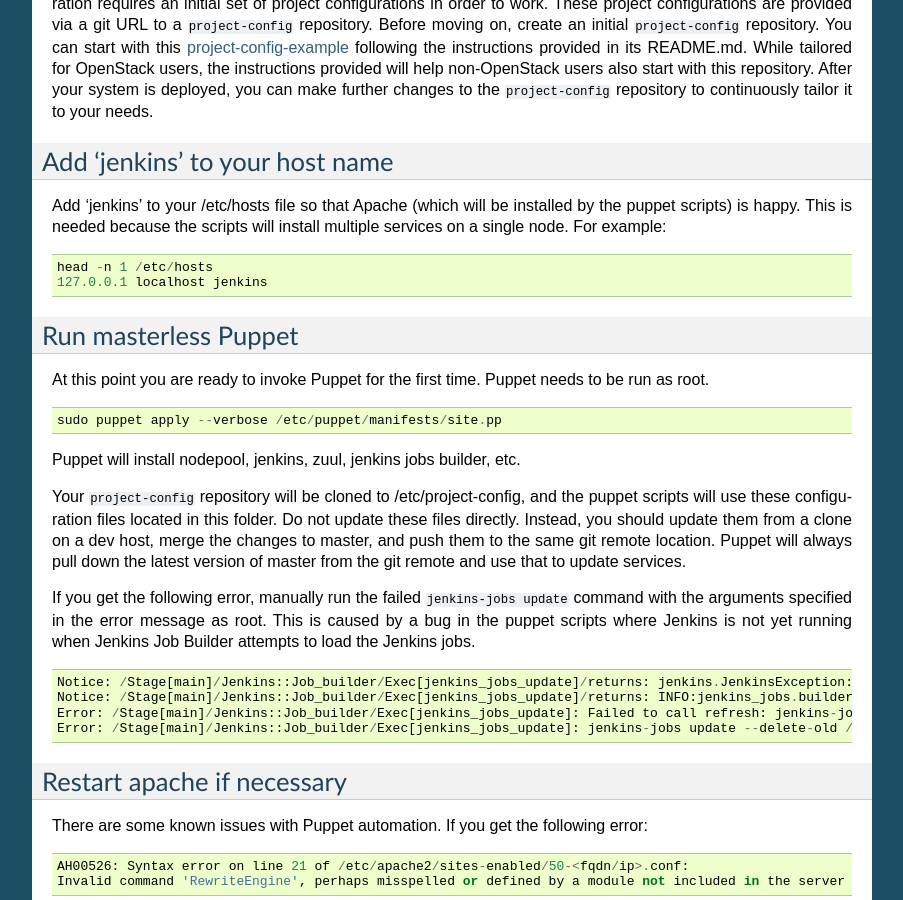
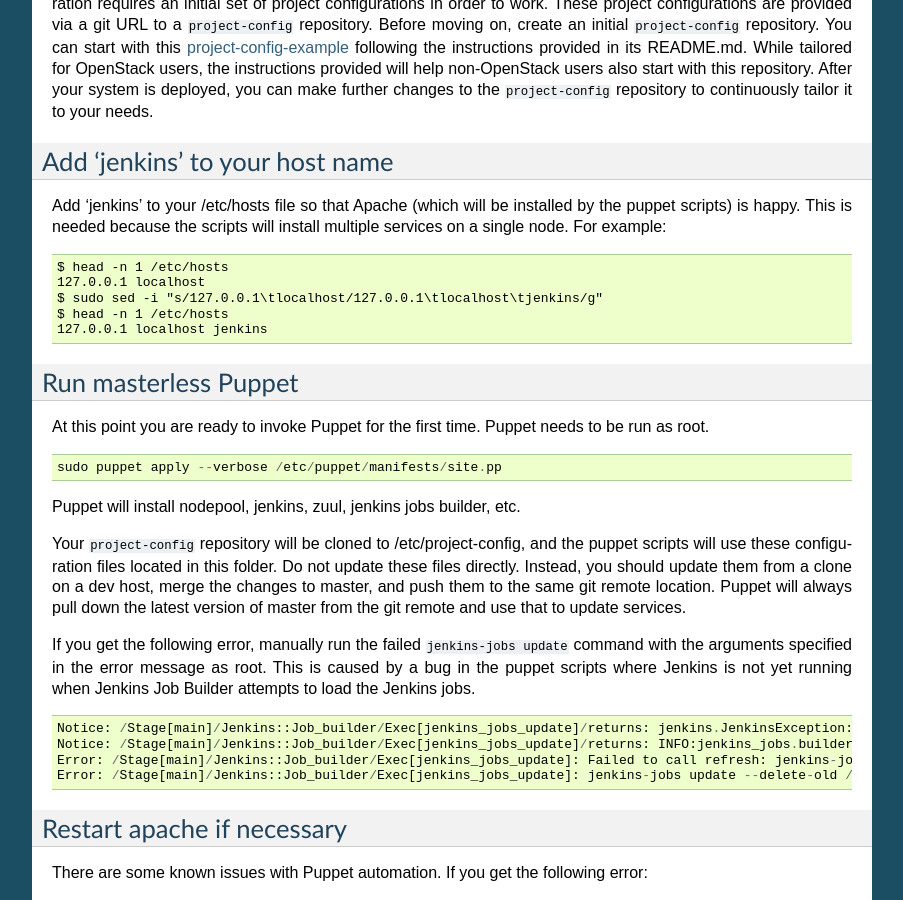
Before and after one commit to openstack-infra/puppet-openstackci, a Sphinx documentation site: the page built from doc/source/third_party_ci.rst, in a window 1280 px wide and 900 px high, scrolled down 3331 px. Shown: the whole window, without its empty margins (198-1101 px from the left). Built offline with Sphinx 7.4.7, drawn with Linux system fonts in a browser that asks for light colours.

Commit message:
Update example
Update the example of how to add jenkins to host name

Change-Id: If8467dde052c91141966b7dc2299c4bd790fc513

```diff
--- a/doc/source/third_party_ci.rst
+++ b/doc/source/third_party_ci.rst
@@ -253,7 +253,10 @@
 
 ::
 
-    head -n 1 /etc/hosts
+    $ head -n 1 /etc/hosts
+    127.0.0.1 localhost
+    $ sudo sed -i "s/127.0.0.1\tlocalhost/127.0.0.1\tlocalhost\tjenkins/g"
+    $ head -n 1 /etc/hosts
     127.0.0.1 localhost jenkins
 
 Run masterless Puppet
```
